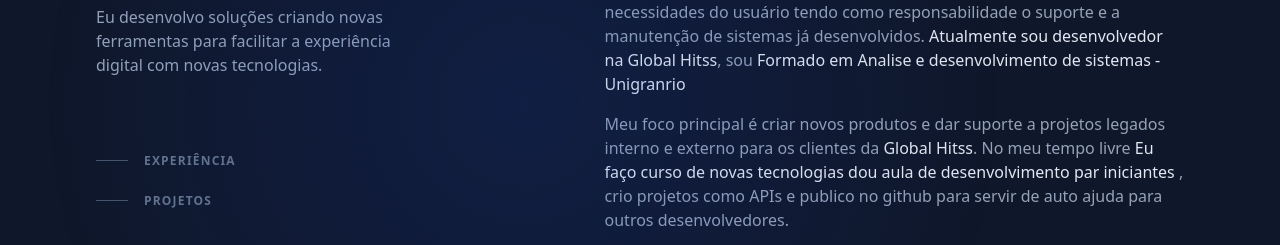
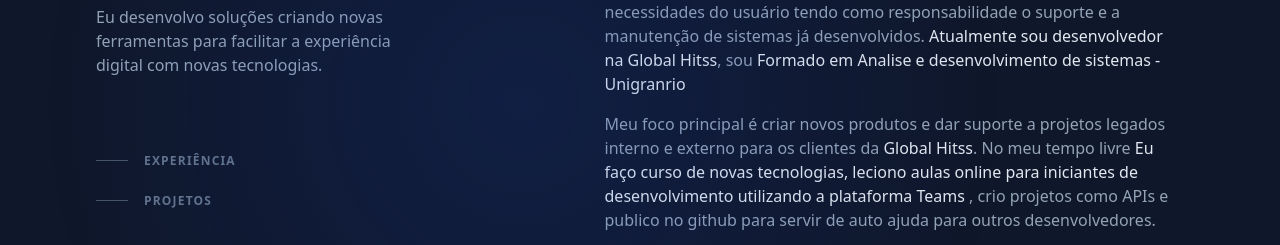
Before and after one commit to Itamarrr/portfolio, a website: page src/index.html in a window 1280 px wide. Shown: the part 215-460 px from the top of the page. Drawn offline with nearby package versions, Linux system fonts and the light colour scheme.

Commit message:
corrigido o layout texto coerencia

```diff
--- a/src/index.html
+++ b/src/index.html
@@ -245,7 +245,8 @@
                       href="https://www.unigranrio.com.br/"
                       target="_blank"
                       rel="noreferrer"
-                      >Eu faço curso de novas tecnologias dou aula de desenvolvimento par iniciantes
+                      >Eu faço curso de novas tecnologias, leciono aulas online para iniciantes de desenvolvimento
+                      utilizando a plataforma Teams
                     </a>
                     , crio projetos como APIs e publico no github para
                     servir de auto ajuda para outros desenvolvedores.
```
